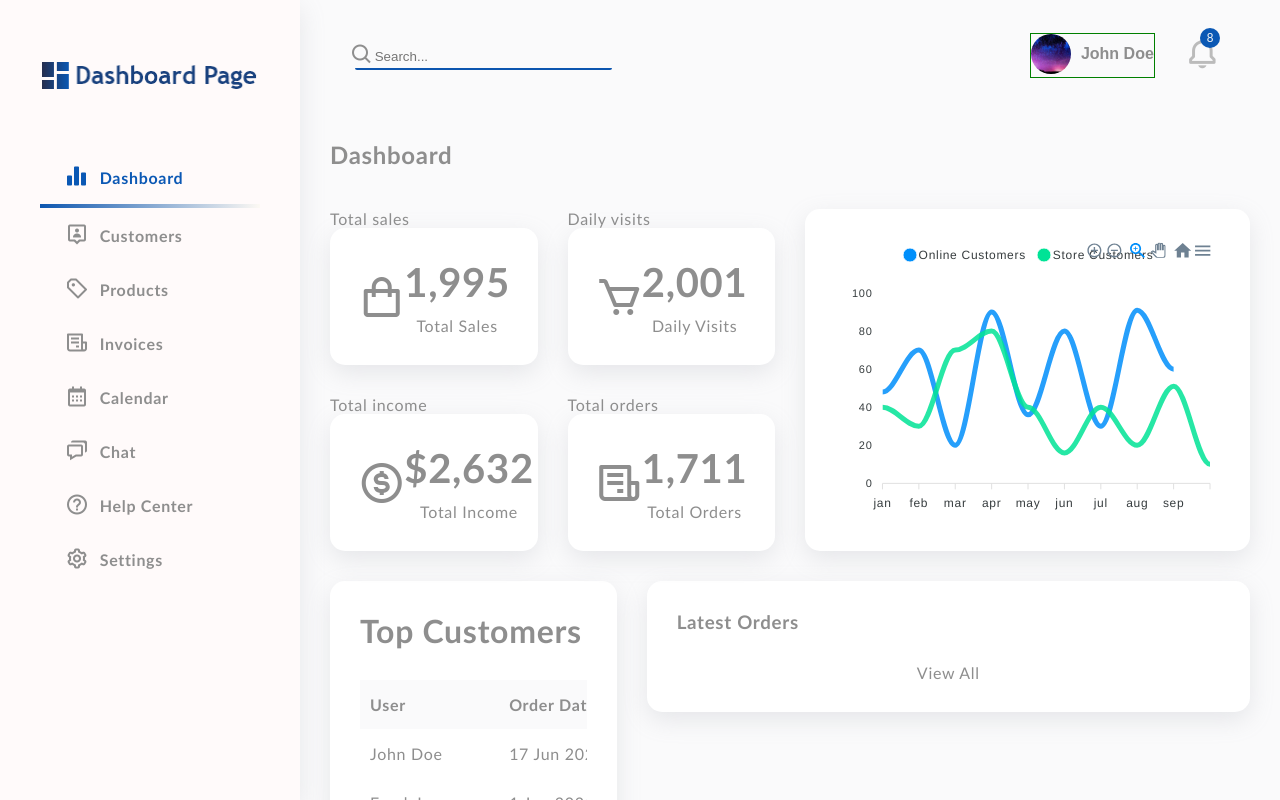
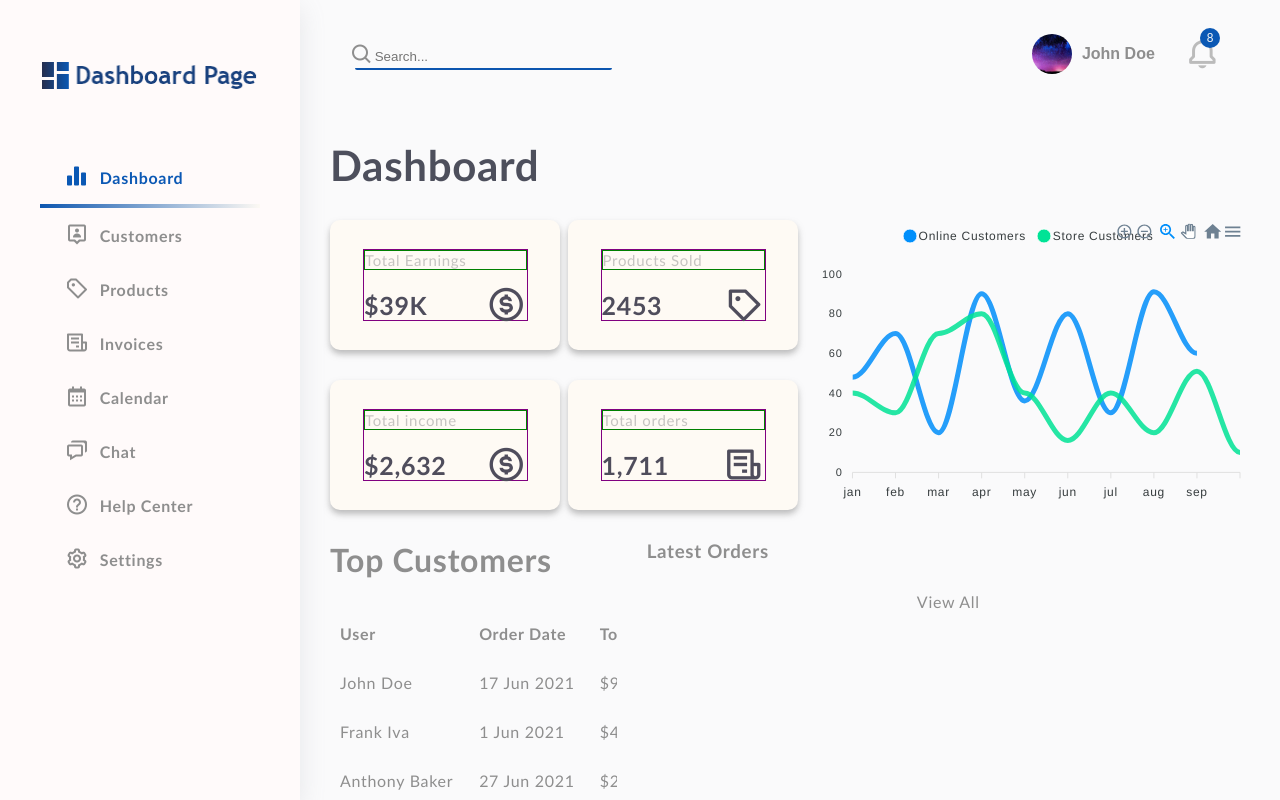
Before and after one commit to banuaggun/dashboard-design, a React (Create React App) app: page / in a window 1280 px wide. Shown: the top 800 px of the page. Built offline with nearby package versions, Linux system fonts and the light colour scheme.

Commit message:
style trying

```diff
--- a/src/Assets/Data/statusCard.json
+++ b/src/Assets/Data/statusCard.json
@@ -1,13 +1,13 @@
 [
   {
-    "icon": "bx bx-shopping-bag",
-    "count": "1,995",
-    "title": "Total sales"
+    "title": "Total Earnings",
+    "count": "$39K",
+    "icon": "bx bx-dollar-circle"
   },
   {
-    "icon": "bx bx-cart",
-    "count": "2,001",
-    "title": "Daily visits"
+    "title": "Products Sold",
+    "icon": "bx bx-purchase-tag",
+    "count": "2453"
   },
   {
     "icon": "bx bx-dollar-circle",
--- /dev/null
+++ b/src/Assets/css/Dashboard.css
@@ -0,0 +1,8 @@
+.pageHeader {
+  font-size: 42px;
+  font-family: "Trebuchet MS", "Lucida Sans Unicode", "Lucida Grande",
+    "Lucida Sans", Arial, sans-serif;
+  font-weight: bold;
+  color: #4d4f5c;
+  margin-bottom: 30px;
+}
--- a/src/Assets/css/styles.css
+++ b/src/Assets/css/styles.css
@@ -57,19 +57,6 @@ input:focus {
   border: 2px solid var(--color1);
 }
 
-.pageHeader {
-  margin-bottom: 40px;
-  text-transform: capitalize;
-}
-
-.card {
-  padding: 30px;
-  margin-bottom: 30px;
-  background-color: var(--bg-main);
-  box-shadow: var(--boxShadow);
-  border-radius: var(--borderRadius);
-}
-
 .full-height {
   height: 100%;
 }
--- a/src/Components/StatusCard/StatusCards.css
+++ b/src/Components/StatusCard/StatusCards.css
@@ -1,37 +1,54 @@
 .statusCard {
-  padding: 30px;
   display: flex;
   align-items: center;
-  background-color: var(--bg-main);
-  box-shadow: var(--boxShadow);
-  border-radius: var(--borderRadius);
   position: relative;
   overflow: hidden;
   z-index: 1;
   transition: color 0.5s ease 0s;
+
+  width: 230px;
+  height: 130px;
   margin-bottom: 30px;
+  background-color: #fefaf4;
+  box-shadow: 0 4px 6px rgba(142, 142, 142, 0.59);
+  border-radius: 10px;
+
+  padding: 29px 32px 29px 33px;
 }
 
-.statusCard-icon {
-  width: 30%;
-  height: 100%;
-  font-size: 3rem;
+.statusCard-info {
   display: flex;
   align-items: center;
   justify-content: center;
   z-index: 1;
 }
 
-.statusCard-info {
-  flex-grow: 1;
-  text-align: center;
-  z-index: 1;
+.statusCard-info > span {
+  font-size: 25px;
+  font-weight: bold;
   text-transform: capitalize;
+  color: #4f4d5c;
 }
 
-.statusCard-info > h4 {
-  margin-bottom: 10px;
-  font-size: 2.5rem;
+.statusCard-info > i {
+  font-size: 40px;
+  flex-grow: 1;
+  text-align: right;
+  z-index: 1;
+  color: #4f4d5c;
+}
+
+.area {
+  border: 1px solid purple;
+  width: 165px;
+  height: 72px;
+}
+
+.statusCard-title {
+  border: 1px solid green;
+  font-size: 15px;
+  color: rgba(142, 142, 142, 0.5);
+  margin-bottom: 15px;
 }
 
 .statusCard::before {
--- a/src/Components/StatusCard/StatusCards.jsx
+++ b/src/Components/StatusCard/StatusCards.jsx
@@ -5,14 +5,18 @@ import "./StatusCards.css";
 const StatusCard = (props) => {
   return (
     <div className="statusCard">
-      <div className="statusCard-icon">
+     <div className="area">
+     <div className="statusCard-title">
+        <span>{props.title}</span>
+      </div>
+
+      <div className="statusCard-info">
+        <span>{props.count}</span>
         <i className={props.icon}></i>
       </div>
-      <div className="statusCard-info">
-        <h4>{props.count}</h4>
-        <span>{props.title}</span>
       </div>
     </div>
+
   );
 };
 
--- a/src/Components/Topnav/Topnav.css
+++ b/src/Components/Topnav/Topnav.css
@@ -57,20 +57,19 @@
   margin-right: 30px;
 }
 
-.user {
-  border: 1px solid green;
-}
-
-.userMenuItem {
-  border: 5px solid pink;
-}
-
-.topnavRight-item.bell {
+.topnavRight-item.bell,
+.topNavRight-item.user {
   color: rgba(142, 142, 142, 0.59) !important;
   font-size: 24px !important;
 }
 
-.notificationItem {
+.topnavRight-user:hover,
+.topNavRight-user.active {
+  color: #0c55af;
+}
+
+.notificationItem,
+.userItem {
   display: flex;
   align-items: center;
   padding-top: 5px;
@@ -87,7 +86,8 @@
   cursor: text;
 }
 
-.notificationItem:hover {
+.notificationItem:hover,
+.userItem:hover {
   cursor: pointer;
   border-radius: 2px;
   border-bottom: 3px solid transparent;
--- a/src/Components/Topnav/Topnav.jsx
+++ b/src/Components/Topnav/Topnav.jsx
@@ -35,7 +35,7 @@ const renderUserToggle = (user) => (
 
 const renderUserMenu = (item, index) => (
   <Link to="/" key={index}>
-    <div className="notificationItem">
+    <div className="userItem">
       <i className={item.icon}></i>
       <span>{item.content}</span>
     </div>
@@ -55,6 +55,7 @@ const Topnav = () => {
             customToggle={() => renderUserToggle(currUser)}
             contentData={userMenu}
             renderItems={(item, index) => renderUserMenu(item, index)}
+            renderHeader={() => <h5>Profile</h5>}
           />
           {/*dropdown here*/}
         </div>
--- a/src/Pages/Dashboard.jsx
+++ b/src/Pages/Dashboard.jsx
@@ -9,6 +9,8 @@ import Table from "../Components/Tables/Table";
 import StatusCards from "../Components/StatusCard/StatusCards";
 
 import statusCards from "../Assets/Data/statusCard.json";
+
+import "../Assets/css/Dashboard.css";
 
 const chartOptions = {
   series: [
@@ -115,11 +117,11 @@ const Dashboard = () => {
             {statusCards.map((item, index) => (
               <div className="col-6">
                 {/*statuscard data*/}
-                {item.title}
+
                 <StatusCards
+                  title={item.title}
+                  count={item.count}
                   icon={item.icon}
-                  count={item.count}
-                  title={item.title}
                 />
               </div>
             ))}
```
